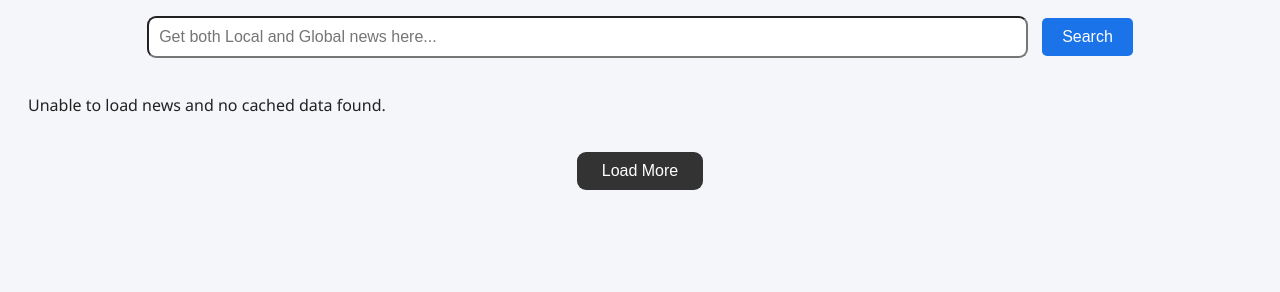
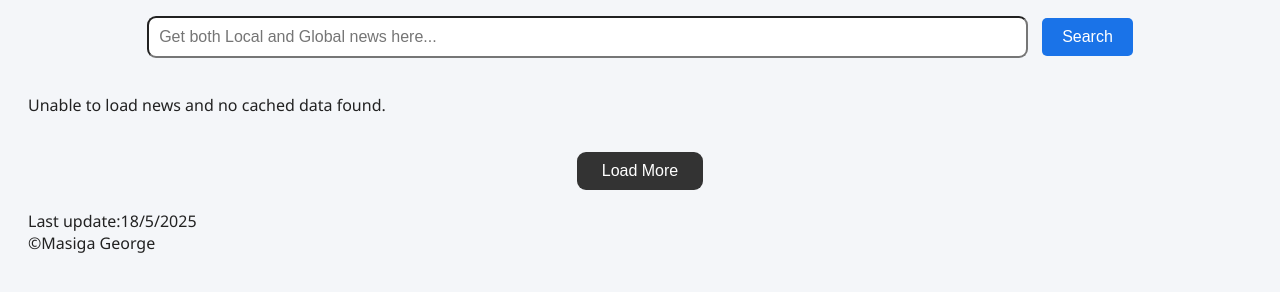
Before and after one commit to CodewithMasiga/Global_News, a plain HTML site: page index.html in a window 1280 px wide. Shown: the part 142-434 px from the top of the page. Drawn offline with Linux system fonts and the light colour scheme; no server answers.

Commit message:
Update index.html

```diff
--- a/index.html
+++ b/index.html
@@ -163,5 +163,8 @@
     // Optional: Refresh every 60 seconds
     setInterval(() => fetchNews(currentQuery, true), 240000);
   </script>
+  <footer>
+    <p>Last update:18/5/2025<br>©Masiga George </p>
+  </footer>
 </body>
 </html>
```
